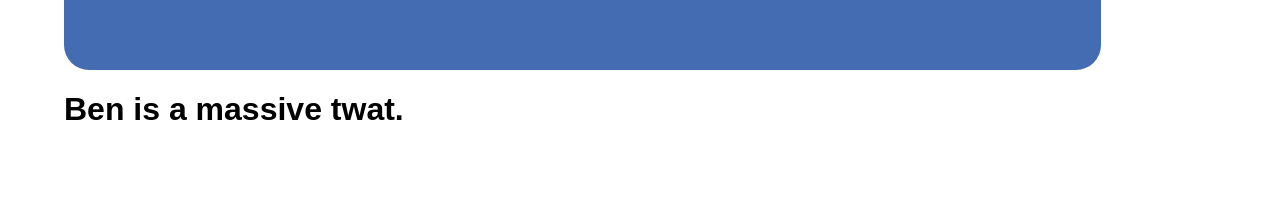
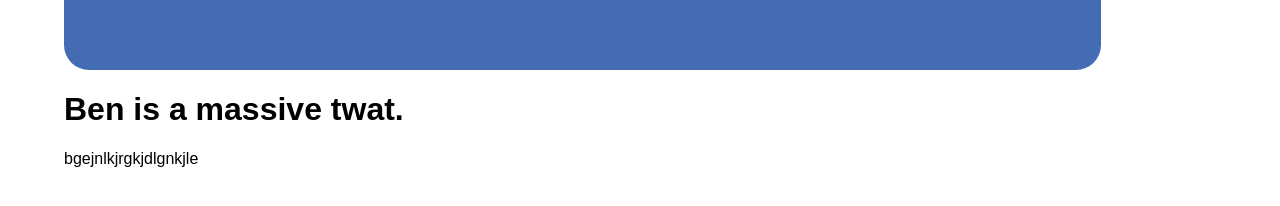
Before and after one commit to theWebby/theWebby.github.io, a plain HTML site: page index2.html in a window 1280 px wide. Drawn offline with Linux system fonts and the light colour scheme.

Commit message:
added more content

```diff
--- a/index2.html
+++ b/index2.html
@@ -19,6 +19,7 @@
 
                     <div id="content-area">
                         <h1>Ben is a massive twat.</h1>
+                        <p>bgejnlkjrgkjdlgnkjle</p>
                     </div>
 
                 </div>
```
